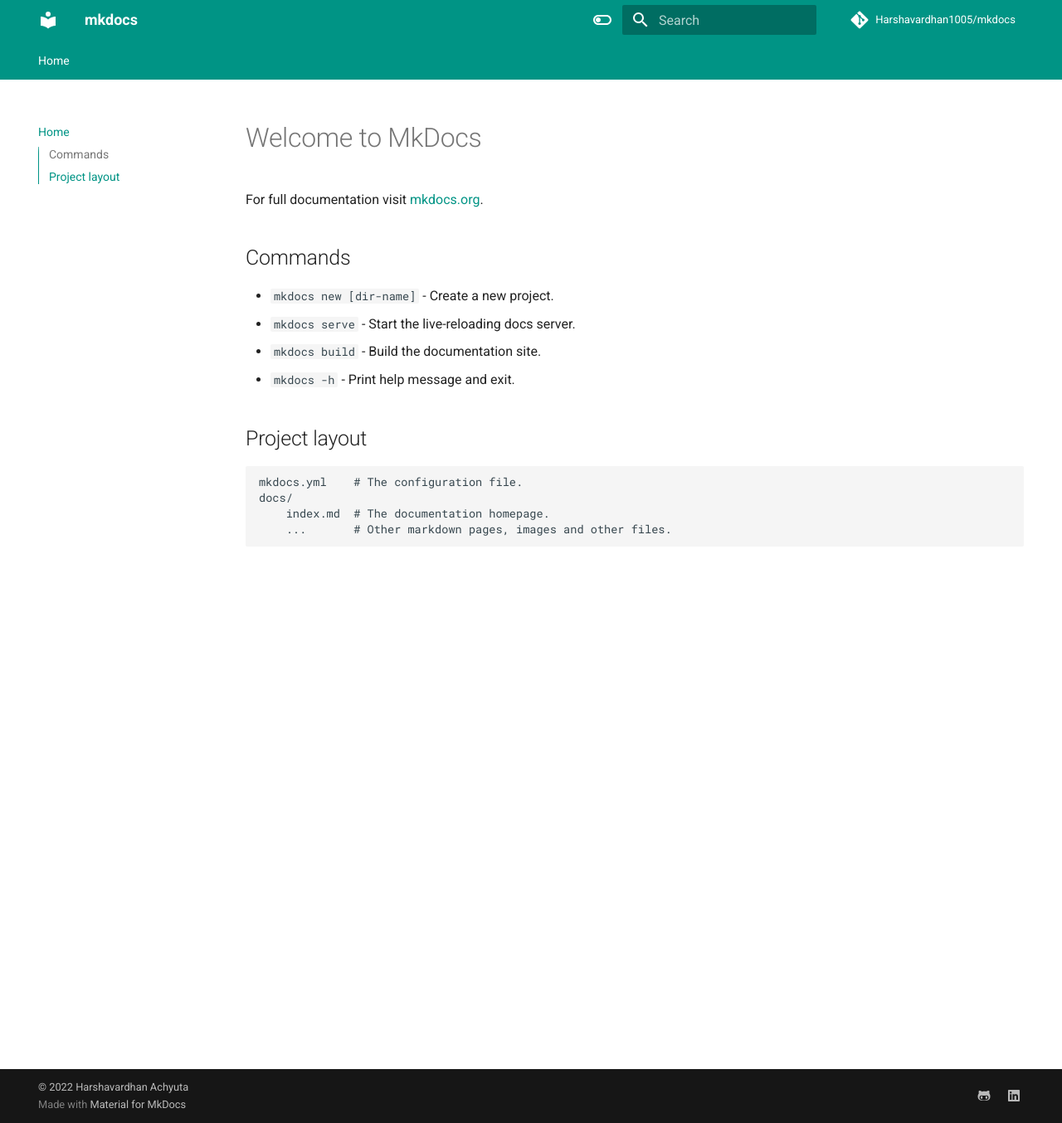
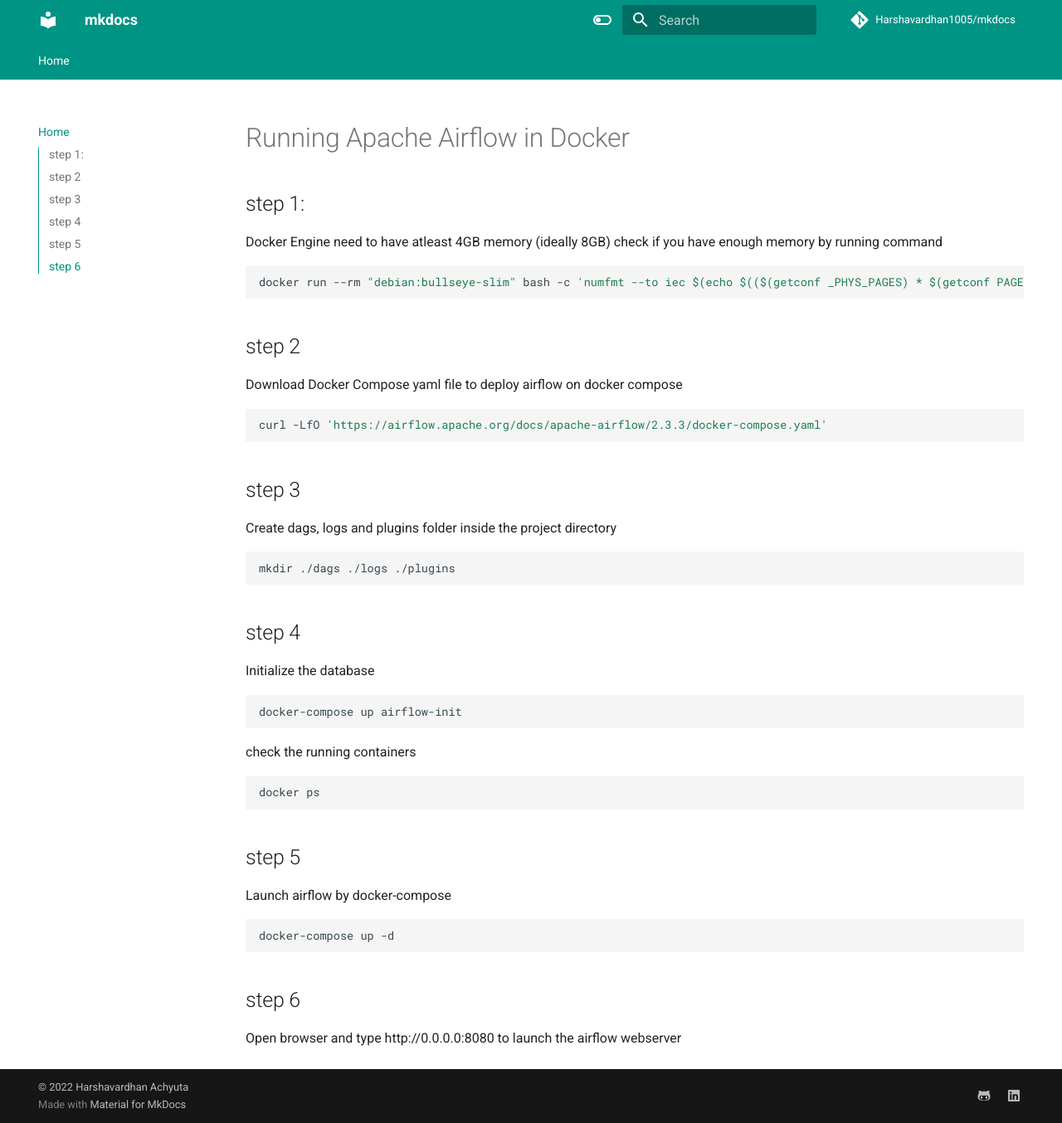
Before and after one commit to Harshavardhan1005/Airflow_Docker, an MkDocs documentation site: the page built from docs/index.md, in a window 1280 px wide and 1354 px high. Shown: the whole window at 83% size. Built offline with MkDocs 1.6.1 and Material for MkDocs 9.7.7, drawn with Linux system fonts in a browser that asks for light colours; comment, search, counter and statistics services are not loaded.

Commit message:
initial commit

````diff
--- a/docs/index.md
+++ b/docs/index.md
@@ -1,17 +1,47 @@
-# Welcome to MkDocs
+# Running Apache Airflow in Docker
 
-For full documentation visit [mkdocs.org](https://www.mkdocs.org).
+## step 1:
 
-## Commands
+Docker Engine need to have atleast 4GB memory (ideally 8GB)
+check if you have enough memory by running command
+```bash
+docker run --rm "debian:bullseye-slim" bash -c 'numfmt --to iec $(echo $(($(getconf _PHYS_PAGES) * $(getconf PAGE_SIZE))))'
+```
 
-* `mkdocs new [dir-name]` - Create a new project.
-* `mkdocs serve` - Start the live-reloading docs server.
-* `mkdocs build` - Build the documentation site.
-* `mkdocs -h` - Print help message and exit.
 
-## Project layout
+## step 2
 
-    mkdocs.yml    # The configuration file.
-    docs/
-        index.md  # The documentation homepage.
-        ...       # Other markdown pages, images and other files.
+Download Docker Compose yaml file to deploy airflow on docker compose
+```bash
+curl -LfO 'https://airflow.apache.org/docs/apache-airflow/2.3.3/docker-compose.yaml'
+```
+
+## step 3
+
+Create dags, logs and plugins folder inside the project directory
+```bash
+mkdir ./dags ./logs ./plugins
+```
+
+## step 4
+
+Initialize the database
+```bash
+docker-compose up airflow-init
+```
+
+check the running containers
+```bash
+docker ps
+```
+
+## step 5
+
+Launch airflow by docker-compose
+```bash
+docker-compose up -d
+```
+
+## step 6
+
+Open browser and type http://0.0.0.0:8080 to launch the airflow webserver
````
Also changed, not shown: docker-compose.yaml (added, +225 -0 lines), 1 other file.
